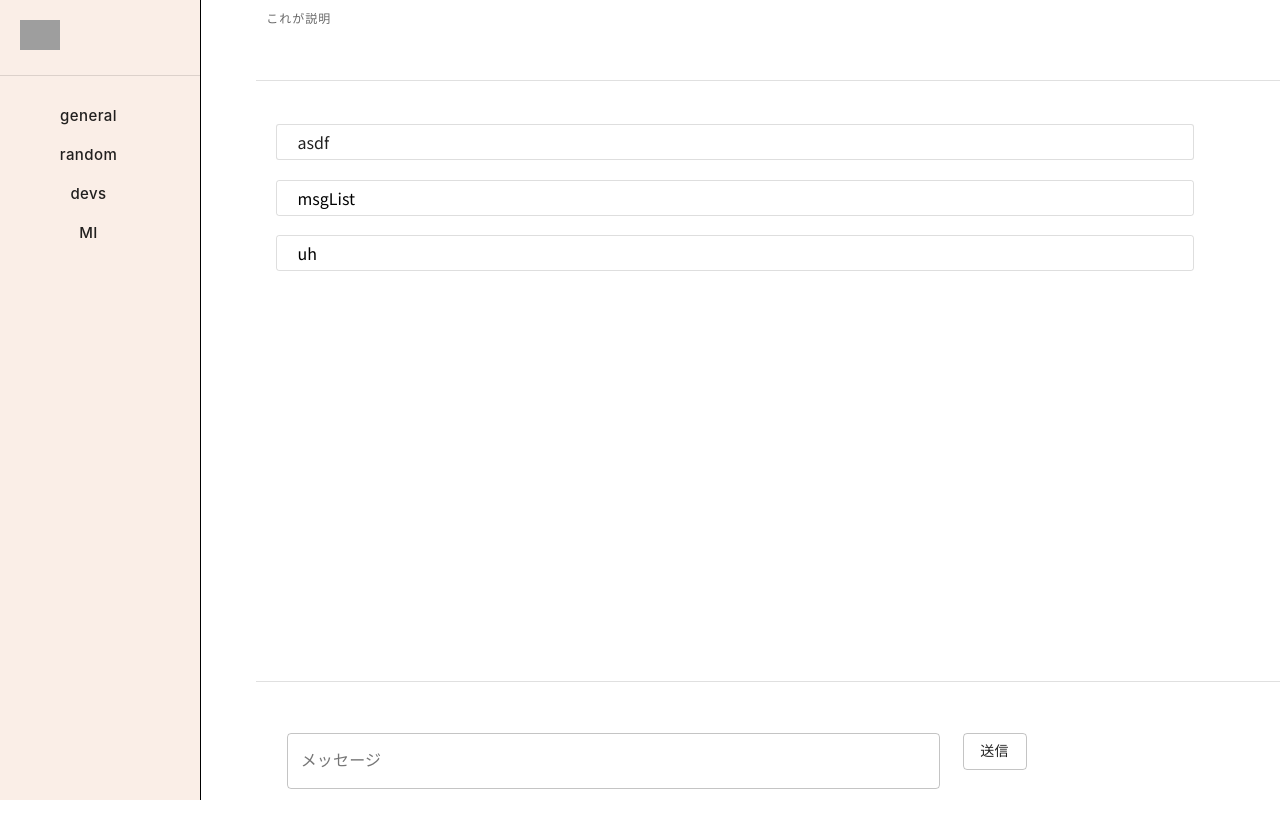
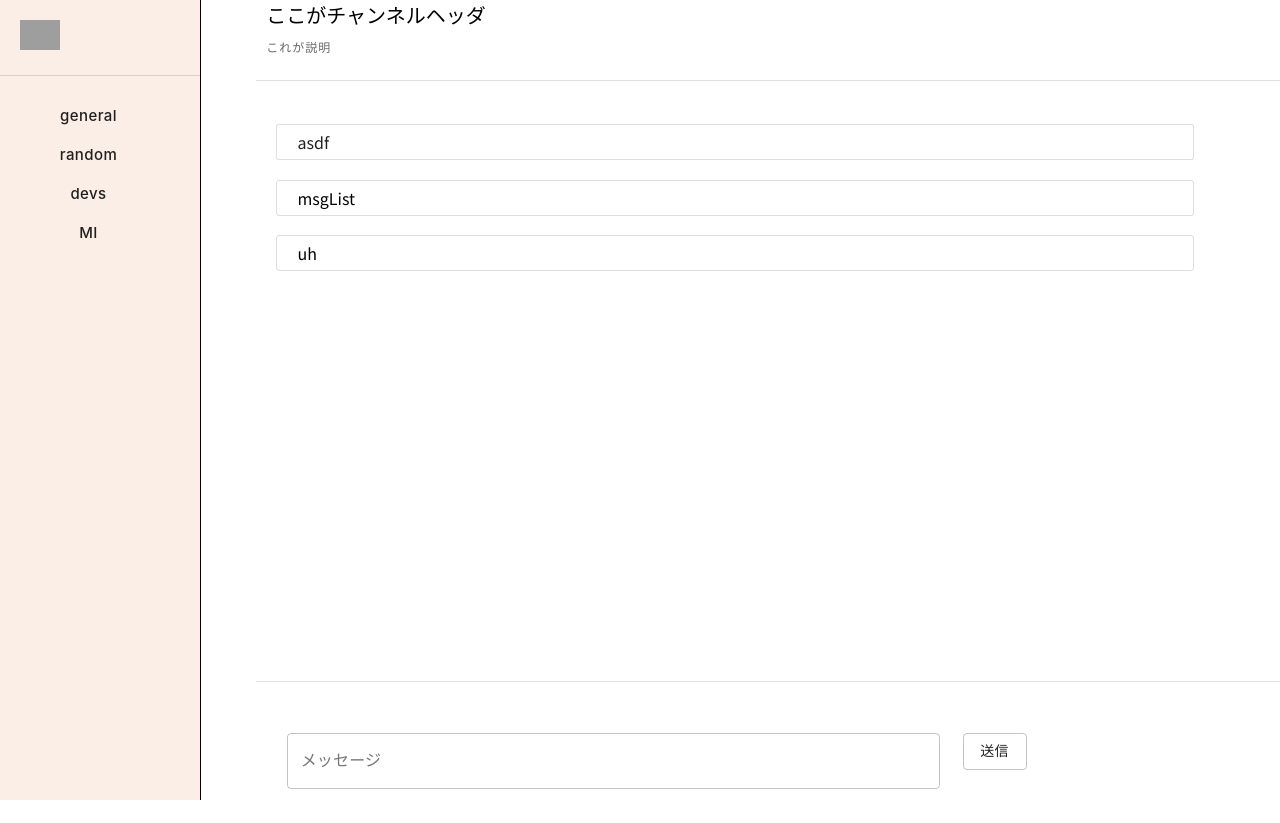
Before and after one commit to girakdev/Girack, a Next.js app: page / in a window 1280 px wide. Built offline with nearby package versions, Linux system fonts and the light colour scheme; no server answers; grey boxes are pictures that could not be loaded.

Commit message:
とりあえず出力できるようにした
※通信はできません

```diff
--- a/components/chatW.js
+++ b/components/chatW.js
@@ -111,7 +111,7 @@ export default function chatWin() {
     return (
         <>
             <div style={chatHead}>
-                <p style={{margin:0}}>{location.search.split("=")[1]}</p>
+                <p style={{margin:0}}>ここがチャンネルヘッダ</p>
                 <Typography variant="overline" style={{ color:"rgba(0, 0, 0, 0.6)",marginTop:"2px" }}>これが説明</Typography>
             </div>
             <Divider />
```
